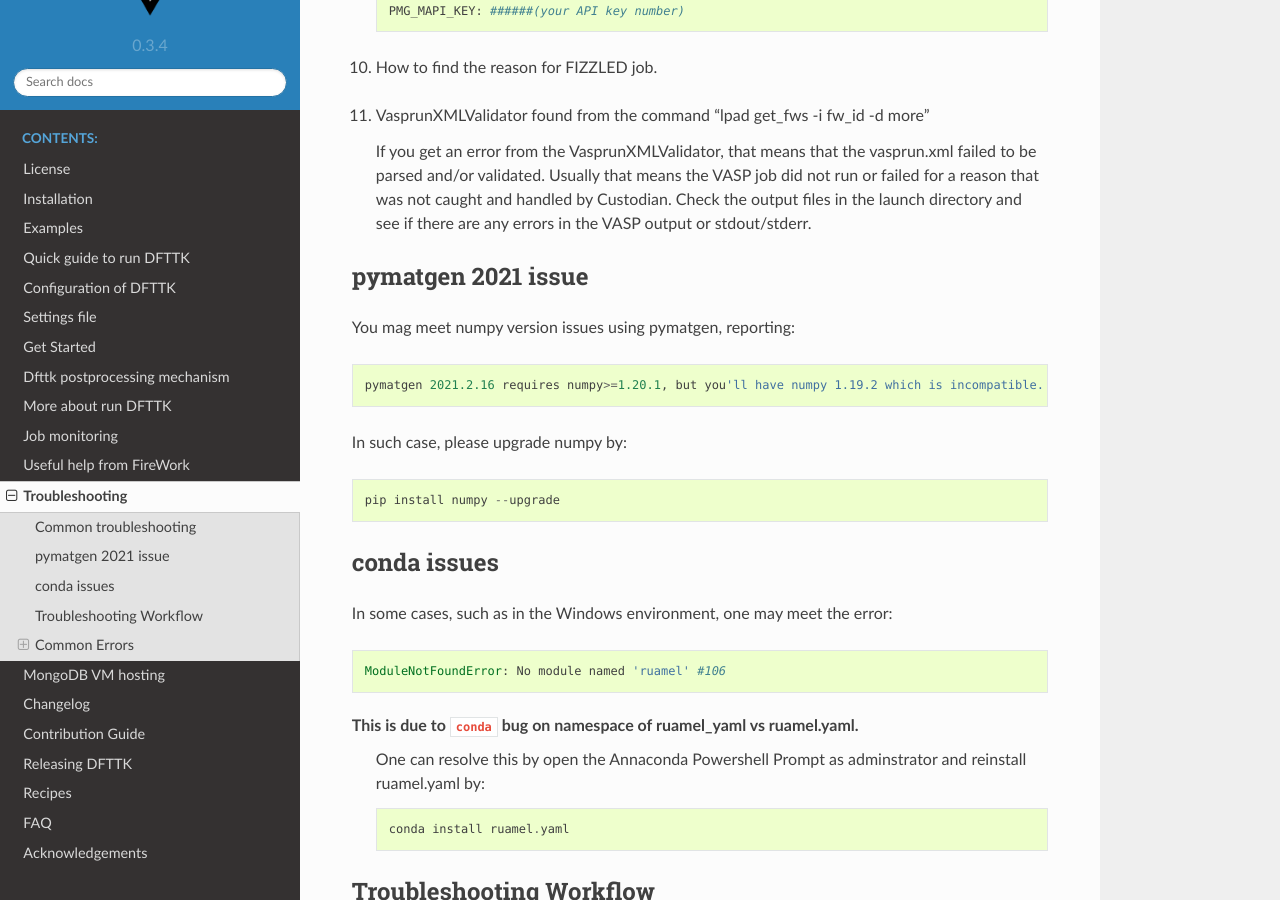
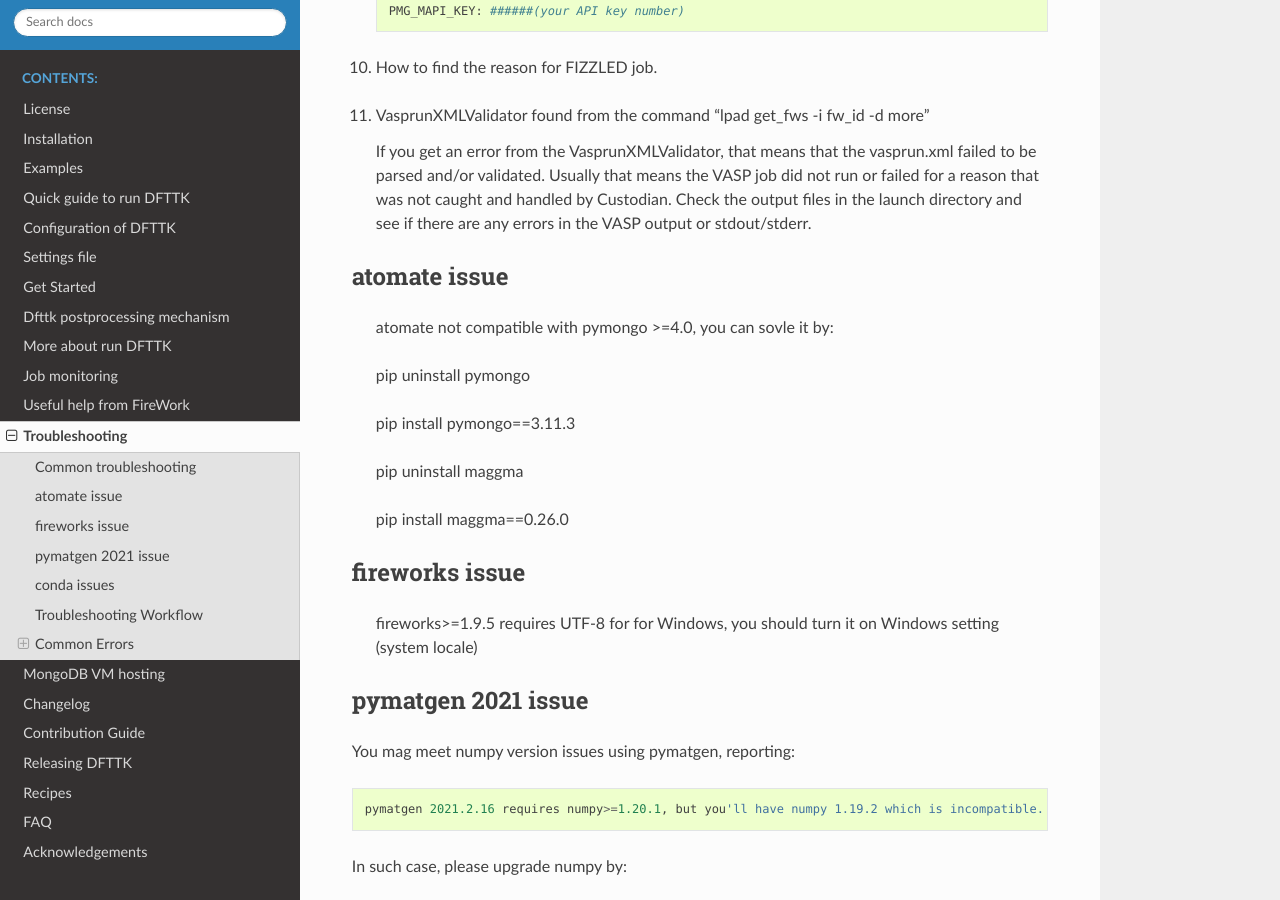
Before and after one commit to PhasesResearchLab/dfttk-2021, a Sphinx documentation site: the page built from docs/source/troubleshooting.rst, in a window 1280 px wide and 900 px high, scrolled down 1447 px. Built offline with Sphinx 7.4.7 and the Read the Docs theme 2.0.0, drawn with Linux system fonts in a browser that asks for light colours.

Commit message:
updates for bug fix

```diff
--- a/docs/source/troubleshooting.rst
+++ b/docs/source/troubleshooting.rst
@@ -71,6 +71,23 @@ Following are the steps of adding API key number on DFTTK.
     a reason that was not caught and handled by Custodian. Check the output files in the
     launch directory and see if there are any errors in the VASP output or stdout/stderr.
 
+atomate issue
+=============
+
+    atomate not compatible with pymongo >=4.0, you can sovle it by::
+
+    pip uninstall pymongo
+
+    pip install pymongo==3.11.3
+
+    pip uninstall maggma
+
+    pip install maggma==0.26.0
+
+fireworks issue
+===============
+
+    fireworks>=1.9.5 requires UTF-8 for for Windows, you should turn it on Windows setting (system locale)
 
 pymatgen 2021 issue
 ===================
```
Also changed, not shown: 1 other file.
